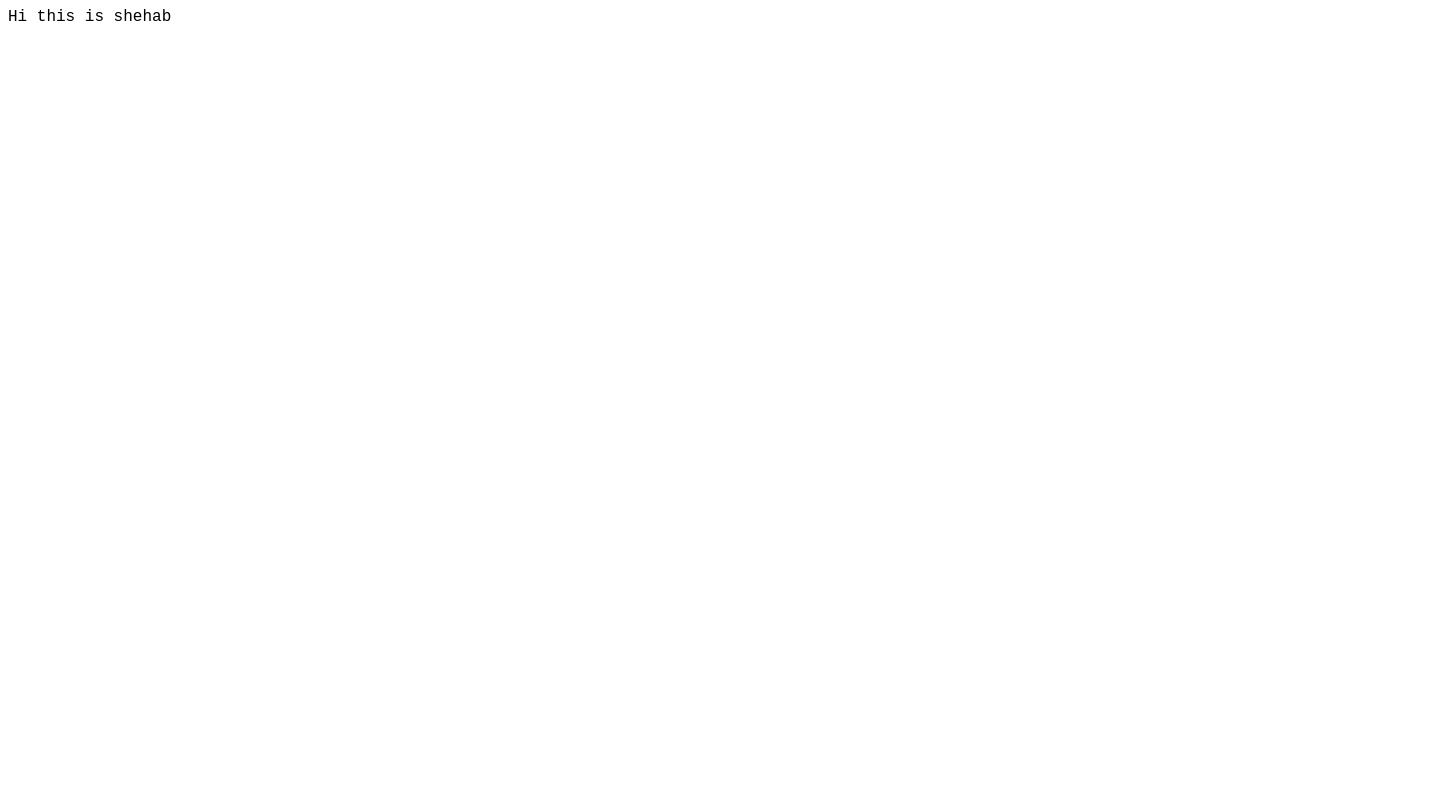
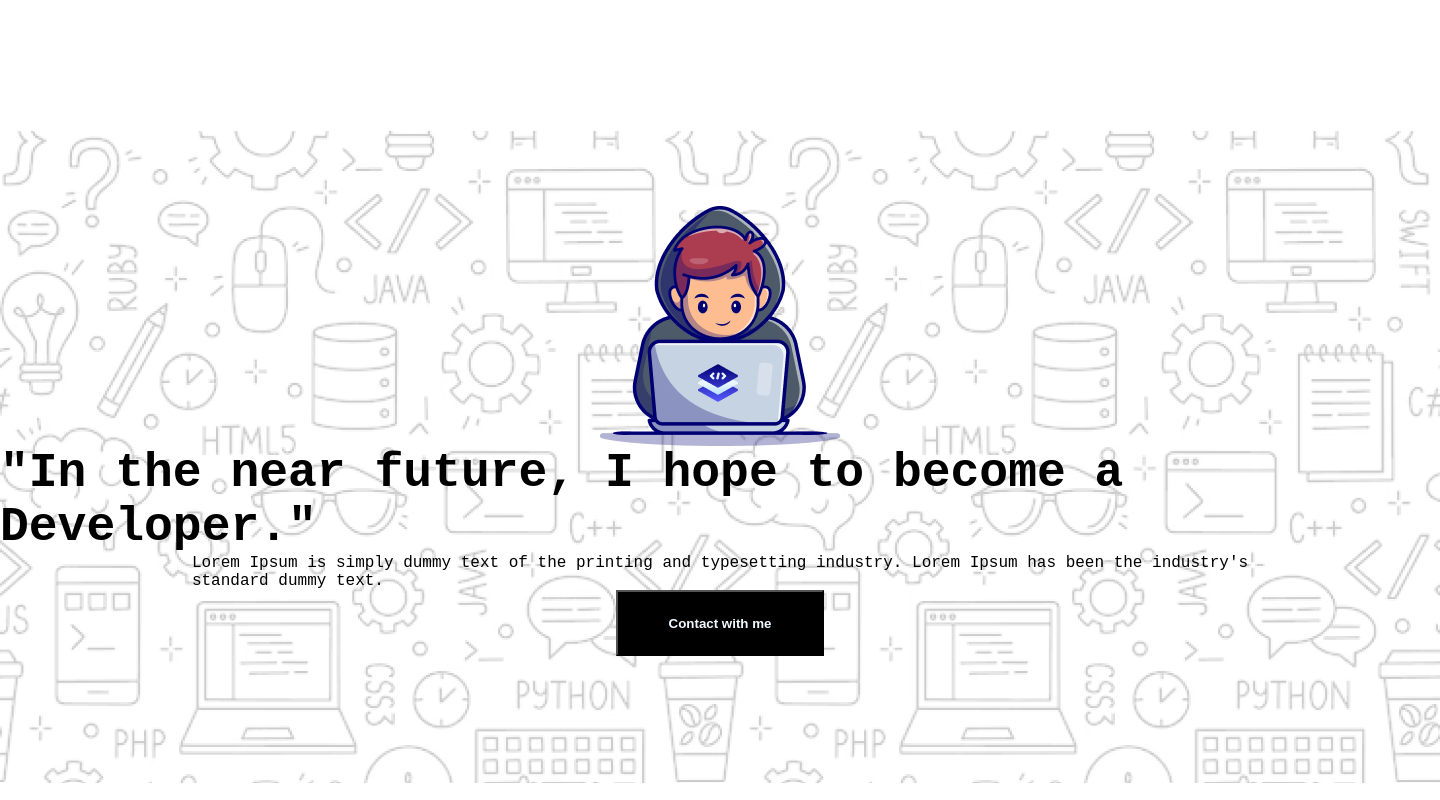
Before and after one commit to shehab1959/assignment-1-repo, a plain HTML site: page index.html in a window 1280 px wide. Shown: the whole page, 1440 px wide, since content can reach past the window. Drawn offline with Linux system fonts and the light colour scheme; a web font is replaced by a local one.

Commit message:
first part done

```diff
--- a/index.html
+++ b/index.html
@@ -7,7 +7,15 @@
     <link rel="stylesheet" href="./style.css">
 </head>
 <body>
-    <a>Hi this is shehab</a>
-
+    <header class="banner-container">
+        <div class="banner-content">
+            <img src="pictures/Group.png">
+            <h2>"In the near future, I hope to become a Developer."</h2>
+            <p>Lorem Ipsum is simply dummy text of the printing and typesetting industry. Lorem Ipsum has been the industry's <br>standard dummy text.</p>
+            <button class="button"><b>Contact with me</b></button>
+        </div>
+    </header>
+    <main></main>
+    <footer></footer>
 </body>
 </html>
--- a/style.css
+++ b/style.css
@@ -1,6 +1,52 @@
 @import url('https://fonts.googleapis.com/css2?family=Azeret+Mono:ital,wght@0,100..900;1,100..900&display=swap');
 
+* {
+    box-sizing: border-box;
+    margin: 0;
+    padding: 0;
+}
 body{
 
     font-family: "Azeret Mono", monospace;
 }
+.banner-container{
+position: absolute;
+width: 1440px;
+border: 2px;
+min-height: 652px;
+left: 0;
+right: 0;
+top: 131px;
+bottom: 4462px;
+background-image: url(pictures/Hero-bg.png);
+background-position: center;
+background-repeat: no-repeat;
+background-size: cover;
+}
+/* width: 1440px;
+    margin: 0 auto;
+    border: 2px;
+    min-height: 652px;
+    background-image: url(pictures/Hero-bg.png); */
+ .banner-content{
+    /* position: static;
+    width: 998px;
+    height: 600px; */
+    display: flex;
+    flex-direction: column;
+    justify-content: center;
+    height: 600px;
+    align-items: center;
+ }
+ .banner-content h2{
+    Font-weight: 800px;
+    font-size: 48px;
+    Row height: 68px;
+ }
+ .button{
+    background-color: black;
+    color: aliceblue;
+    width: 208px;
+    height: 66px;
+    padding: 21px 24px 21px 24px;
+ }
```
Also changed, not shown: pictures/Group 3.png (added), pictures/Group 4.png (added), pictures/Group.png (added), pictures/Hero-bg.png (added), pictures/Layer_1.png (added), pictures/css.png (added), pictures/facebook.png (added), pictures/github.png (added), pictures/handshake.jpg (added), pictures/html.png (added), pictures/js.png (added), pictures/linkedin-icon 1.png (added), pictures/mongodb.png (added), pictures/nodejs.png (added), 1 more files.
